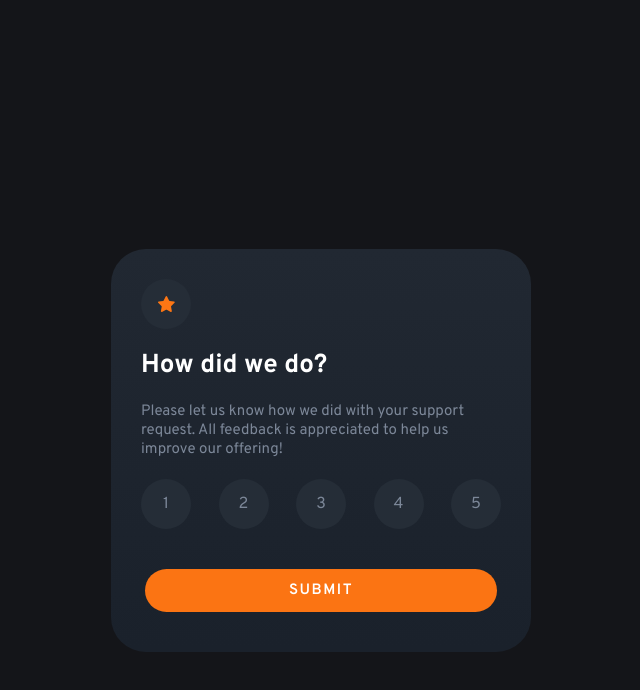
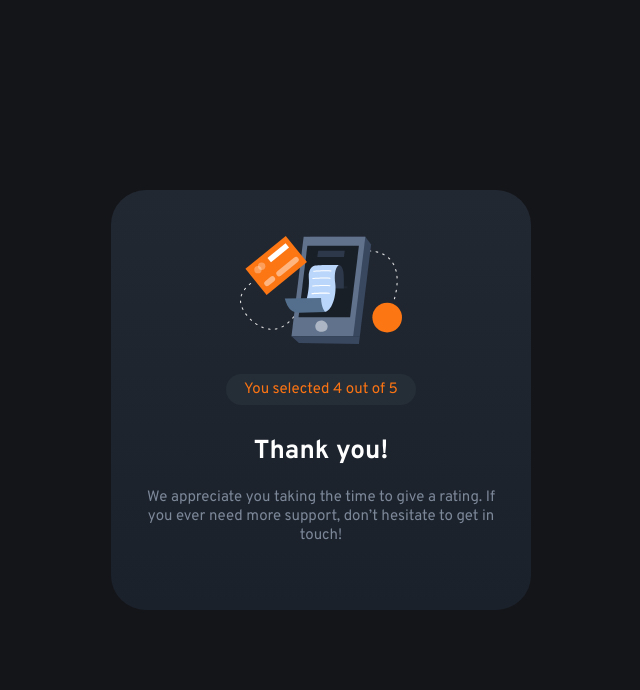
Before and after one commit to jairpss/rating-component, a plain HTML site: page index.html in a window 1280 px wide. Both pictures are taken after a click on the button "SUBMIT". Shown: the whole page, without its empty margins (319-959 px from the left). Drawn offline with Linux system fonts and the light colour scheme.

Commit message:
thank you page done

```diff
--- a/app.js
+++ b/app.js
@@ -1,5 +1,12 @@
 const select = () => {
     let element = document.getElementById("num5");
     element.classList.add("selected");
-    console.log("selected element");
 }
+
+const submit = () => {
+    let main = document.getElementById("main");
+    let thank = document.getElementById("thank-you");
+    main.classList.add("submit");
+    thank.classList.add("display");
+    console.log("hide");
+}
--- a/index.html
+++ b/index.html
@@ -10,7 +10,8 @@
 
 </head>
 <body>
-  <main class="main">
+  <main>
+    <div class="main" id="main">
       <div class="star">
         <img src="images/icon-star.svg">
       </div>
@@ -25,34 +26,23 @@
         <div class="rate-number" id="num5" onClick="select()">5</div>
       </div>
       <div class="btn-container">
-      <button>submit</button>
+        <button id="btn" onClick="submit()">submit</button>
+      </div>
+    </div>
+
+    <div class="thank-you submit" id="thank-you">
+      <img class="img-thank-you" src="./images/illustration-thank-you.svg">
+      <div class="score">
+        You selected 4 out of 5
+      </div>
+      <h1 class="title">Thank you!</h1>
+      <p class="text-ty">
+        We appreciate you taking the time to give a rating. If you ever need more support,
+        don’t hesitate to get in touch!
+      </p>
     </div>
 
   </main>
-  <!-- Rating state start -->
-
-  <!-- How did we do?
-
-  Please let us know how we did with your support request. All feedback is appreciated
-  to help us improve our offering!
-
-  1 2 3 4 5
-
-  Submit -->
-
-  <!-- Rating state end -->
-
-  <!-- Thank you state start -->
-
-  <!--  You selected Add rating here  out of 5 -->
-
-  <!-- Thank you!
-
-  We appreciate you taking the time to give a rating. If you ever need more support,
-  don’t hesitate to get in touch! -->
-
-  <!-- Thank you state end -->
-
 
 <script src="app.js"></script>
 </body>
--- a/style.css
+++ b/style.css
@@ -34,9 +34,9 @@ body {
     rgba(26, 33, 43, 1) 1%,
     rgba(33, 40, 50, 1) 100%
   );
-  /* height: 360px;*/
+  height: 360px;
   width: 360px;
-  margin-top: 100px;
+  /* margin-top: 100px; */
   border-radius: 35px;
   padding: 30px;
 }
@@ -79,6 +79,7 @@ body {
   display: flex;
   justify-content: center;
   align-items: center;
+  transition: 0.2s ease-in-out;
 }
 
 .rate-number:hover {
@@ -117,3 +118,49 @@ button:hover {
   color: var(--white);
   background-color: var(--light-grey);
 }
+
+.thank-you {
+  background: rgb(26, 33, 43);
+  background: linear-gradient(
+    0deg,
+    rgba(26, 33, 43, 1) 1%,
+    rgba(33, 40, 50, 1) 100%
+  );
+  height: 360px;
+  width: 360px;
+  /* margin-top: 100px; */
+  border-radius: 35px;
+  padding: 30px;
+  display: flex;
+  justify-content: center;
+  flex-direction: column;
+  align-items: center;
+}
+
+.submit {
+  display: none;
+}
+
+.display {
+  display: flex;
+}
+
+.img-thank-you {
+  margin-bottom: 30px;
+}
+
+.score {
+  background-color: var(--dark-blue);
+  padding: 6px 18px;
+  border-radius: 25px;
+  color: var(--orange);
+  margin-bottom: 30px;
+  font-size: 15px;
+}
+
+.text-ty {
+  font-size: 15px;
+  color: var(--medium-grey);
+  margin-bottom: 20px;
+  text-align: center;
+}
```
Lines whose indentation alone changed are shown as unchanged.
